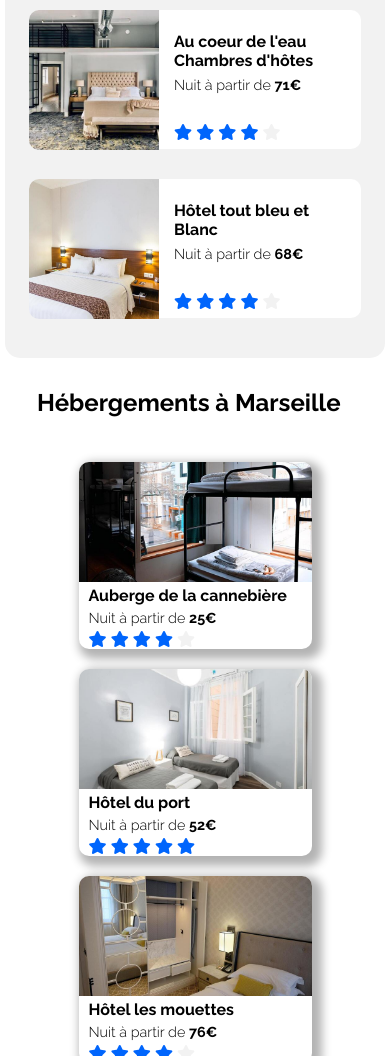
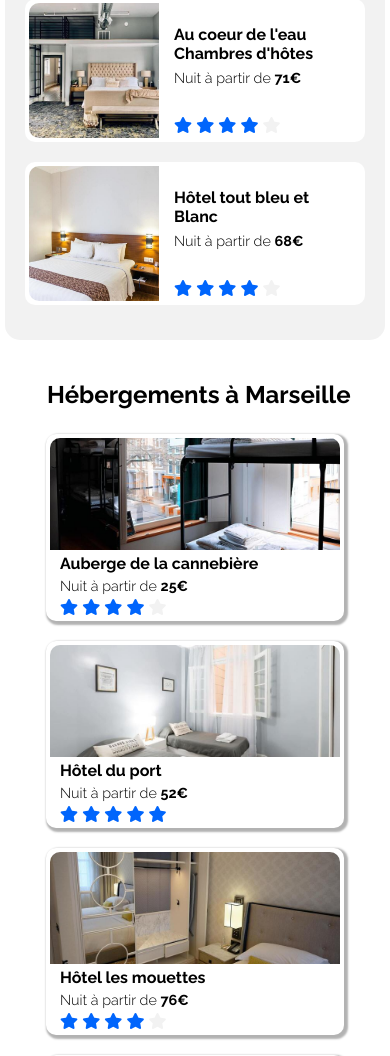
Before and after one commit to chaambane/FAIDINEMohamed_2_29102020, a plain HTML site: page index.html in a window 390 px wide. Shown: the part 944-2000 px from the top of the page. Drawn offline with Linux system fonts and the light colour scheme.

Commit message:
Update code card loging

```diff
--- a/css/style.css
+++ b/css/style.css
@@ -162,13 +162,15 @@ header span a{
 }
 .lodging_box{
     max-width: 880px;
+    padding: 40px 0;
     display: flex;
     flex-direction: column;
     background-color: #F2F2F2;
     border-radius: 20px;
 }
 .lodging_box h2{
-    padding: 10px 0px 0 32px;
+    margin: 0;
+    padding-left: 42px;
 }
 .box_card{
     display: flex;
@@ -183,7 +185,8 @@ header span a{
     background-color: white;
     border-radius: 10px;
     margin: 10px;
-    box-shadow: 5px 5px 10px 5px rgba(0, 0, 0, 0.3);
+    box-shadow: 2px 2px 2px 2px rgba(0, 0, 0, 0.3);
+    padding: 4px;
 }
 .auberge_la_cannebiere{
     background-image: url(../images/hebergements/4_small/auberge_la_cannebiere.jpg);
@@ -210,8 +213,6 @@ header span a{
     border-top-left-radius: 10px;
     background-position: center;
     background-size: cover;
-    margin: 0;
-    padding: 4px;
 }
 .card h4{
     padding-left: 10px;
@@ -258,10 +259,11 @@ header span a{
     display: flex;
     width: 332px;
     height: 135px;
-    margin: 15px;
+    margin: 10px;
     background-color: white;
     border-radius: 10px;
     padding-bottom: 4px;
+    padding: 4px;
 }
 .most_popular_box h2{
     display: flex;
@@ -269,12 +271,11 @@ header span a{
 .image_most_popular{
     width: 125px;
     height: 130px;
-    padding: 5px 0 5px 5px;
+    padding: 5px 0 0px 5px;
     border-top-left-radius: 10px;
     border-bottom-left-radius: 10px;
     background-size: cover;
     background-position: center;
-    margin: 0;
 }
 .soleil_du_matin{
     background-image: url(../images/hebergements/4_small/hotel_le_soleil_du_matin.jpg);
--- a/css/style.media_queries.css
+++ b/css/style.media_queries.css
@@ -1,6 +1,6 @@
 /*First Breakpoint*/
 
-@media all and (max-width: 1200px){
+@media all and (max-width: 1230px){
     /*HEADER*/
     header{
         width: 100%;
@@ -57,6 +57,7 @@
         max-height: none;
     }
     .lodging_box{
+        width: auto;
         align-self: center;
         background: none;
     }
@@ -99,7 +100,7 @@
 }
 /* Second Breakpoint*/
 
-@media all and (min-width: 768px) and (max-width:1200px){
+@media all and (min-width: 768px) and (max-width:1230px){
     /*Section Lodging Box*/
     .image_lodging{
         width: 320px;
@@ -114,20 +115,19 @@
 
 @media all and (min-width: 320px) and (max-width: 768px){
     /*Section Lodging Box*/
-    .card img{
+    .image_lodging{
         width: 290px;
-        height: 120px;
     }
     .image_activity{
         width: 320px;
-        height: 124px !important;
     }
 }
 /*Fourth Breakpoint*/
 
-@media all and (min-width: 1200px) and (max-width:1260px){
+@media all and (min-width: 1200px) and (max-width:1282px){
     .image_lodging{
-        width: 205px;
-        height: 120px ;
+        width: 210px;
+        height: 114px;
+
     }
 }
--- a/index.html
+++ b/index.html
@@ -196,7 +196,7 @@
         </section>
         <!--Section Activity box-->
         <section id="activity">
-            <h1>Activités à Marseille</h1>
+            <h2>Activités à Marseille</h2>
             <div class="activity_box">
                 <a href="#">
                     <div class="card_activity">
```
